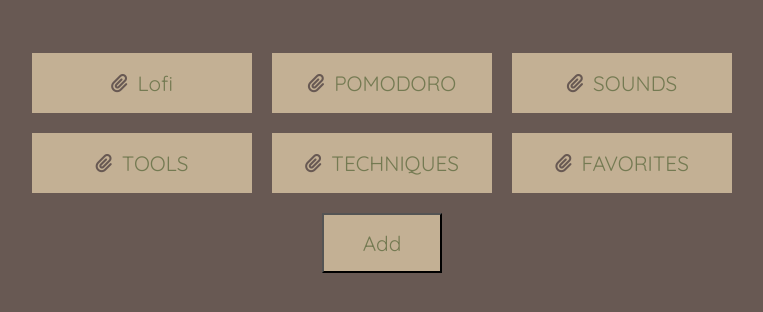
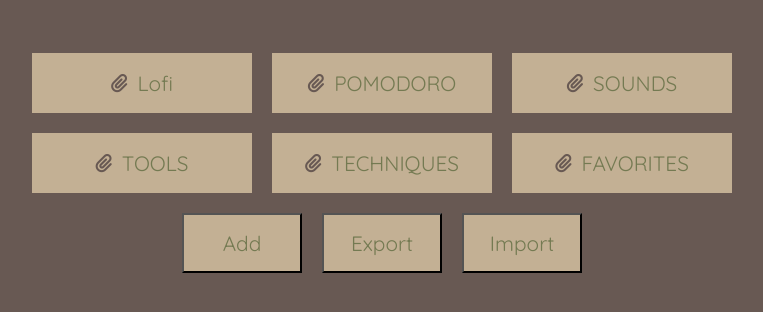
Before and after one commit to BuildWithEsha/study-vibes-library, a plain HTML site: page index.html in a window 1280 px wide. Shown: the part 276-588 px from the top of the page, without its empty margins (258-1021 px from the left). Drawn offline with Linux system fonts and the light colour scheme.

Commit message:
index.html

```diff
--- a/index.html
+++ b/index.html
@@ -28,19 +28,22 @@
             <a class="bt" href="#" onclick="showTaskBox('LOFI')"><i class="fas fa-paperclip"></i> Lofi</a>
             <a class="bt" href="#" onclick="showTaskBox('POMODORO')"><i class="fas fa-paperclip"></i> POMODORO</a>
             <a class="bt" href="#" onclick="showTaskBox('SOUNDS')"><i class="fas fa-paperclip"></i> SOUNDS</a>
-        </div>
+          </div>
           <div class="button-row">
             <a class="bt" href="#" onclick="showTaskBox('TOOLS')"><i class="fas fa-paperclip"></i> TOOLS</a>
             <a class="bt" href="#" onclick="showTaskBox('TECHNIQUES')"><i class="fas fa-paperclip"></i> TECHNIQUES</a>
             <a class="bt" href="#" onclick="showTaskBox('FAVORITES')"><i class="fas fa-paperclip"></i> FAVORITES</a>
-        </div>
-          <div class="add-button-container">
+          </div>
+          <div class="button-row">
             <button class="add" onclick="addNewButton()">Add</button>
+            <button class="add" onclick="exportData()">Export</button>
+            <input type="file" id="importInput" accept=".json" onchange="importData(event)" style="display: none;">
+            <button class="add" onclick="document.getElementById('importInput').click()">Import</button>
           </div>
         </div>
+      </main>
 
-
-    </main>
+    <div id="modal-container"></div>
     <script src="script.js"></script>
 </body>
 </html>
```
